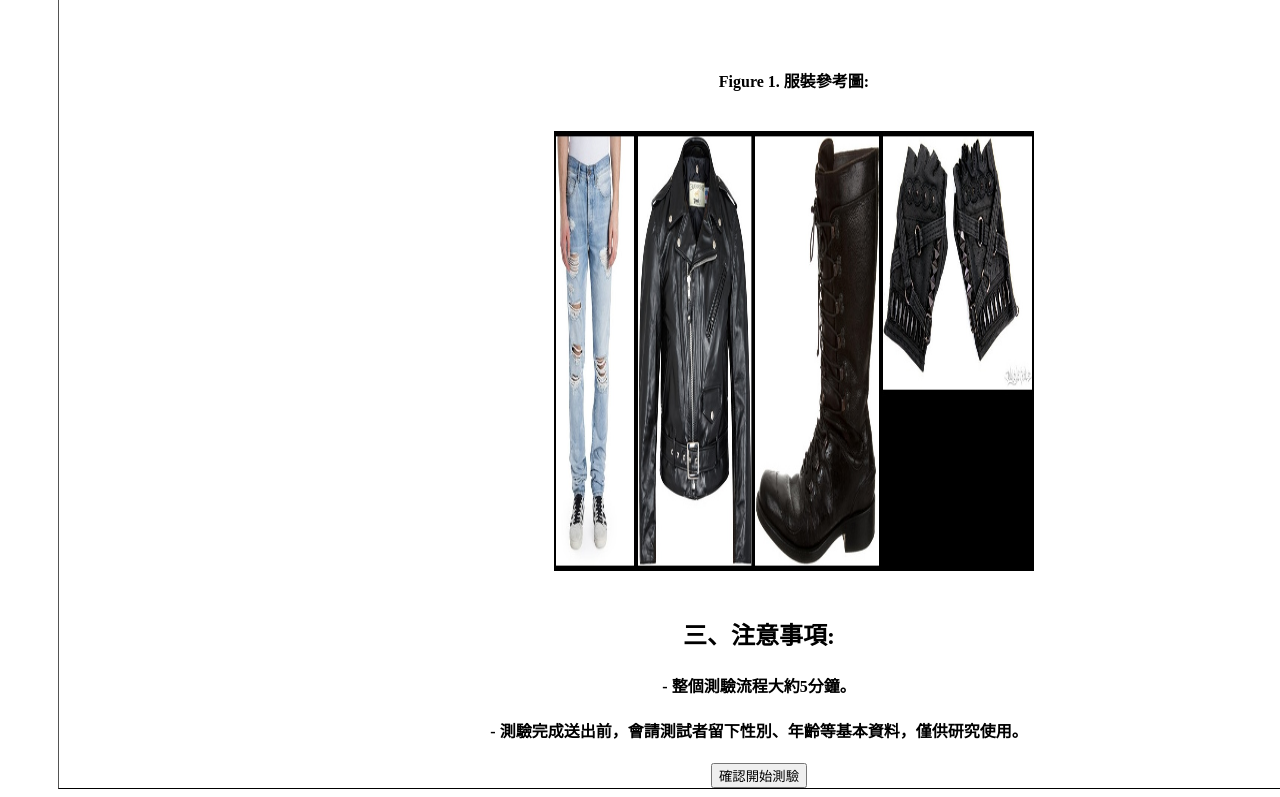
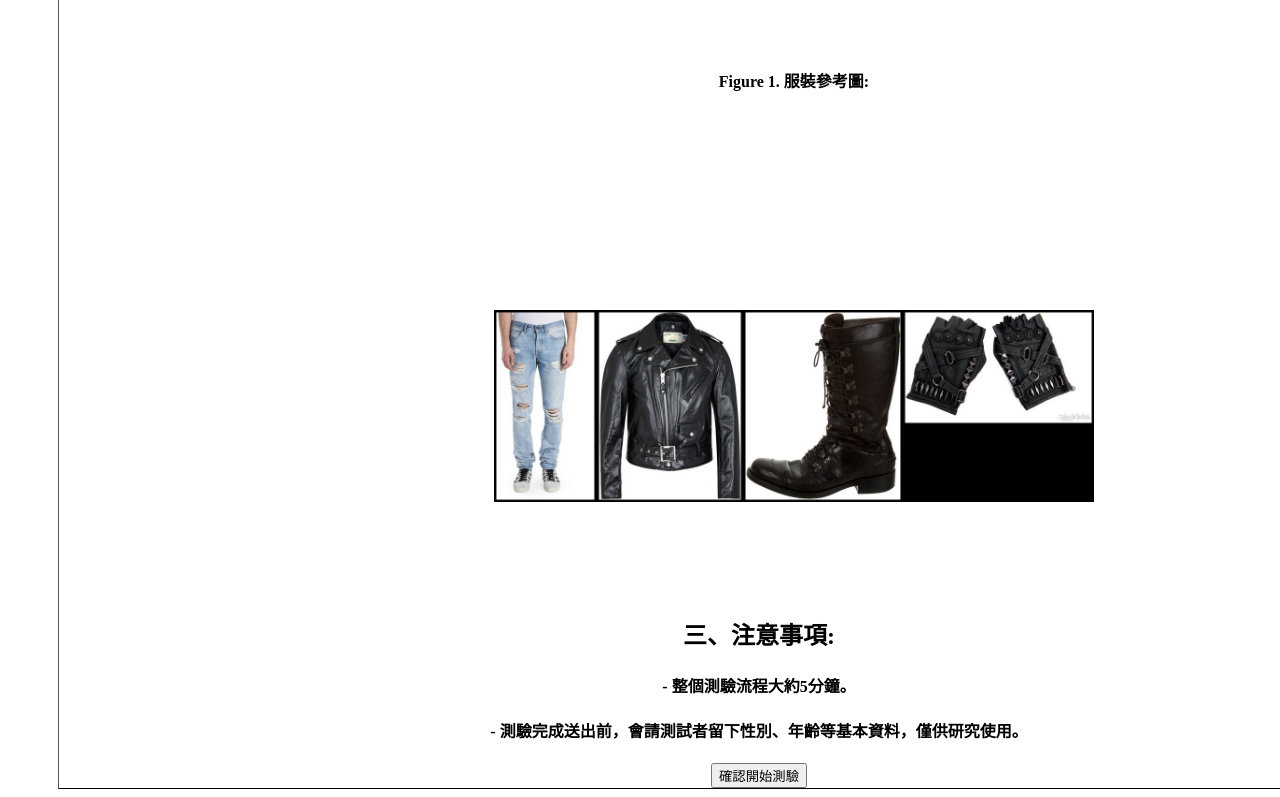
Before and after one commit to YPChao1009/outfit, a plain HTML site: page index.html in a window 1280 px wide. Shown: the part 440-1237 px from the top of the page. Drawn offline with Linux system fonts and the light colour scheme.

Commit message:
second questionnaire

```diff
--- a/index.html
+++ b/index.html
@@ -56,7 +56,7 @@
 <br>
 <div class="right" >
 <h4>Figure 1. 服裝參考圖:</h4><br>
-<img style='height: 80%; width: 80%' src="https://github.com/YPChao1009/outfit/blob/master/.assets/490/Score0.jpg?raw=true" alt="Outfit">
+<img style='height: 100%; width: 100%; object-fit: contain' src="https://github.com/YPChao1009/outfit/blob/master/.assets/490/Score0.jpg?raw=true" alt="Outfit">
 </div>
 <h2>三、注意事項:</h2>
 <h4>- 整個測驗流程大約5分鐘。</h4>
```
